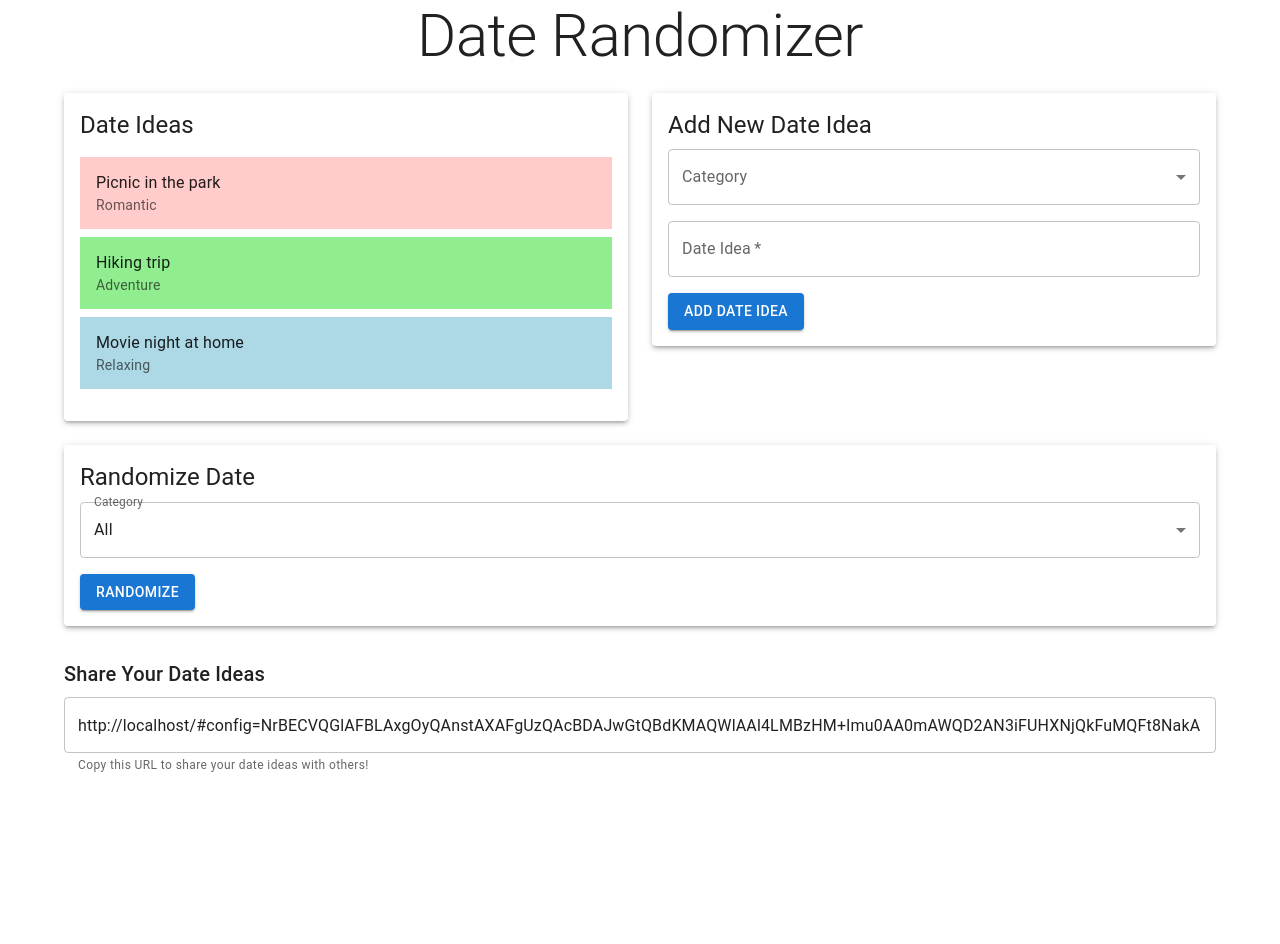
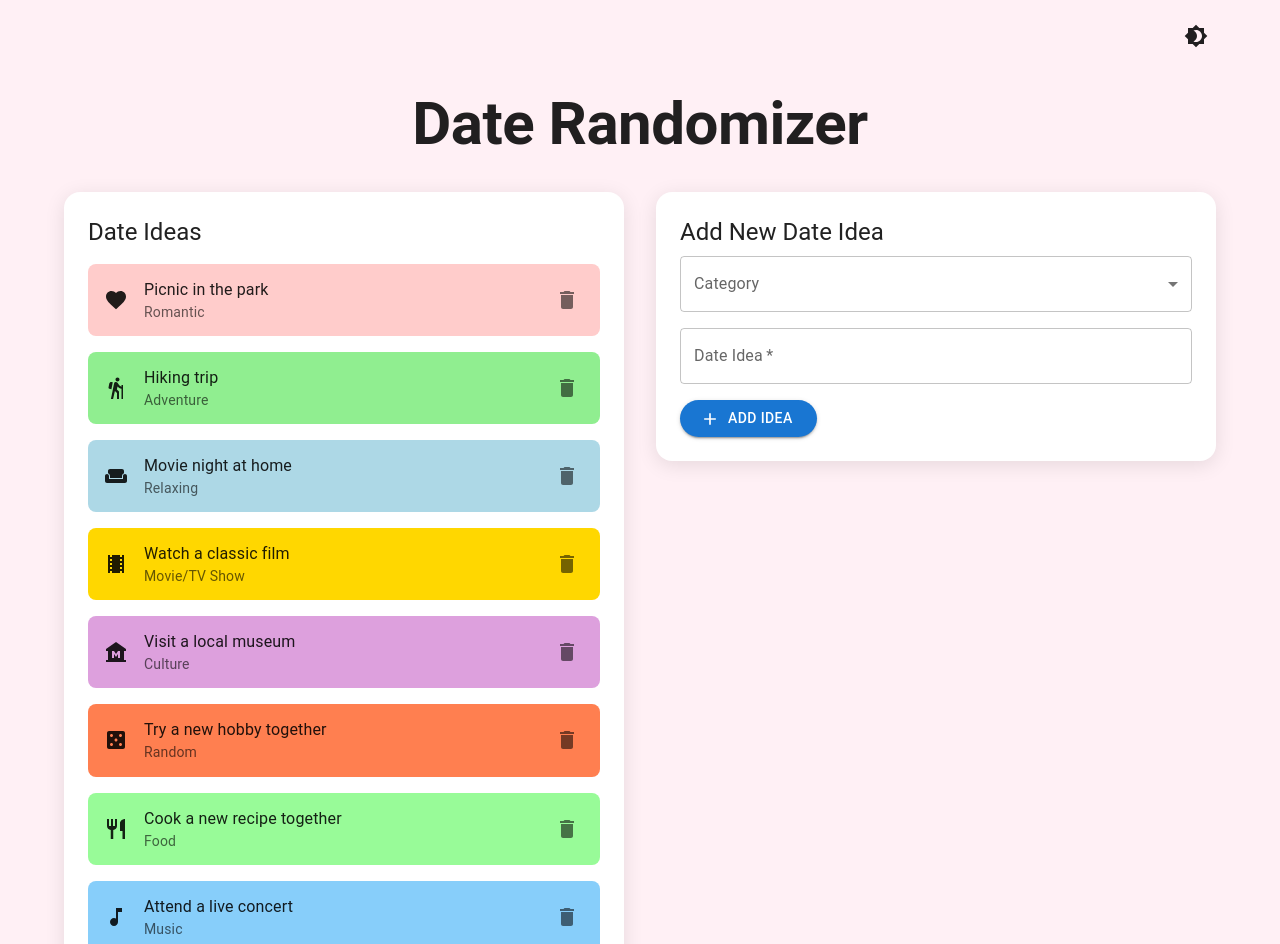
Before and after one commit to vzeddie/date-randomizer, a React (Create React App) app: page / in a window 1280 px wide. Shown: the top 944 px of the page. Before the commit the page ends 800 px from the top, so only its background shows below. Built offline with nearby package versions, Linux system fonts and the light colour scheme.

Commit message:
updates!

```diff
--- a/src/App.js
+++ b/src/App.js
@@ -1,14 +1,73 @@
 import React, { useState, useEffect } from 'react';
-import { Container, Grid, Typography, Modal, Box, TextField } from '@mui/material';
+import { Container, Grid, Typography, Modal, Box, TextField, Paper, Fade, IconButton, Zoom } from '@mui/material';
+import { ThemeProvider, createTheme } from '@mui/material/styles';
+import { Brightness4, Brightness7, Favorite, Hiking, Weekend, LocalMovies, Museum, Casino, Restaurant, MusicNote, ShoppingCart } from '@mui/icons-material';
 import DateList from './components/DateList';
 import AddDateForm from './components/AddDateForm';
 import RandomizeDate from './components/RandomizeDate';
 import { encodeConfig, decodeConfig } from './utils/configEncoder';
 
+const getCategoryColors = (mode) => ({
+  Romantic: mode === 'light' ? '#ffcccb' : '#4a3034',
+  Adventure: mode === 'light' ? '#90ee90' : '#2d4a34',
+  Relaxing: mode === 'light' ? '#add8e6' : '#2d3e4a',
+  'Movie/TV Show': mode === 'light' ? '#ffd700' : '#4a4a2d',
+  Culture: mode === 'light' ? '#dda0dd' : '#4a2d4a',
+  Random: mode === 'light' ? '#ff7f50' : '#4a3d2d',
+  Food: mode === 'light' ? '#98fb98' : '#2d4a3d',
+  Music: mode === 'light' ? '#87cefa' : '#2d3d4a',
+  Shopping: mode === 'light' ? '#f08080' : '#4a2d2d',
+});
+
+const categoryIcons = {
+  Romantic: <Favorite />,
+  Adventure: <Hiking />,
+  Relaxing: <Weekend />,
+  'Movie/TV Show': <LocalMovies />,
+  Culture: <Museum />,
+  Random: <Casino />,
+  Food: <Restaurant />,
+  Music: <MusicNote />,
+  Shopping: <ShoppingCart />,
+};
+
+const getTheme = (mode) => createTheme({
+  palette: {
+    mode,
+    background: {
+      default: mode === 'light' ? '#fff0f5' : '#333333',
+      paper: mode === 'light' ? '#ffffff' : '#424242',
+    },
+  },
+  components: {
+    MuiPaper: {
+      styleOverrides: {
+        root: {
+          borderRadius: 16,
+          boxShadow: '0 4px 20px rgba(0,0,0,0.1)',
+        },
+      },
+    },
+    MuiButton: {
+      styleOverrides: {
+        root: {
+          borderRadius: 20,
+        },
+      },
+    },
+  },
+});
+
 const initialDates = [
   { id: 1, category: 'Romantic', name: 'Picnic in the park' },
   { id: 2, category: 'Adventure', name: 'Hiking trip' },
   { id: 3, category: 'Relaxing', name: 'Movie night at home' },
+  { id: 4, category: 'Movie/TV Show', name: 'Watch a classic film' },
+  { id: 5, category: 'Culture', name: 'Visit a local museum' },
+  { id: 6, category: 'Random', name: 'Try a new hobby together' },
+  { id: 7, category: 'Food', name: 'Cook a new recipe together' },
+  { id: 8, category: 'Music', name: 'Attend a live concert' },
+  { id: 9, category: 'Shopping', name: 'Explore a flea market' },
 ];
 
 function App() {
@@ -16,15 +75,19 @@ function App() {
   const [randomDate, setRandomDate] = useState(null);
   const [openModal, setOpenModal] = useState(false);
   const [shareUrl, setShareUrl] = useState('');
+  const [mode, setMode] = useState('light');
+
+  const theme = React.useMemo(() => getTheme(mode), [mode]);
+  const categoryColors = React.useMemo(() => getCategoryColors(mode), [mode]);
 
   useEffect(() => {
-    const hash = window.location.hash.substring(8); // Remove '#config='
+    const hash = window.location.hash.substring(8);
     if (hash) {
       const decodedDates = decodeConfig(hash);
       setDates(decodedDates);
     }
     updateShareUrl(dates);
-  }, []);
+  }, [dates]); // Add dates to the dependency array
 
   const addDate = (newDate) => {
     const updatedDates = [...dates, { id: dates.length + 1, ...newDate }];
@@ -40,6 +103,13 @@ function App() {
     setOpenModal(true);
   };
 
+  const deleteDate = (id) => {
+    const updatedDates = dates.filter(date => date.id !== id);
+    setDates(updatedDates);
+    updateUrlHash(updatedDates);
+    updateShareUrl(updatedDates);
+  };
+
   const updateUrlHash = (updatedDates) => {
     const encodedConfig = encodeConfig(updatedDates);
     window.location.hash = `config=${encodedConfig}`;
@@ -51,43 +121,83 @@ function App() {
     setShareUrl(url);
   };
 
+  const toggleMode = () => {
+    setMode((prevMode) => (prevMode === 'light' ? 'dark' : 'light'));
+  };
+
   return (
+    <ThemeProvider theme={theme}>
+      <Box sx={{ bgcolor: 'background.default', minHeight: '100vh', transition: 'background-color 0.3s' }}>
         <Container maxWidth="lg">
-      <Typography variant="h2" align="center" gutterBottom>
+          <Box sx={{ display: 'flex', justifyContent: 'flex-end', pt: 2 }}>
+            <IconButton onClick={toggleMode} color="inherit">
+              {mode === 'dark' ? <Brightness7 /> : <Brightness4 />}
+            </IconButton>
+          </Box>
+          <Typography variant="h2" align="center" gutterBottom sx={{ fontWeight: 'bold', my: 4, color: 'text.primary' }}>
             Date Randomizer
           </Typography>
-      <Grid container spacing={3}>
+          <Grid container spacing={4}>
+            <Fade in={true} timeout={800}>
               <Grid item xs={12} md={6}>
-          <DateList dates={dates} />
+                <DateList
+                  dates={dates}
+                  categoryColors={categoryColors}
+                  categoryIcons={categoryIcons}
+                  onDelete={deleteDate}
+                />
               </Grid>
+            </Fade>
+            <Fade in={true} timeout={800} style={{ transitionDelay: '200ms' }}>
               <Grid item xs={12} md={6}>
                 <AddDateForm addDate={addDate} />
               </Grid>
+            </Fade>
           </Grid>
+          <Fade in={true} timeout={800} style={{ transitionDelay: '400ms' }}>
+            <Box mt={4}>
               <RandomizeDate dates={dates} onRandomize={handleRandomize} />
-      <Modal open={openModal} onClose={() => setOpenModal(false)}>
-        <Box sx={{
-          position: 'absolute',
-          top: '50%',
-          left: '50%',
-          transform: 'translate(-50%, -50%)',
+            </Box>
+          </Fade>
+          <Modal
+            open={openModal}
+            onClose={() => setOpenModal(false)}
+            sx={{
+              display: 'flex',
+              alignItems: 'center',
+              justifyContent: 'center',
+            }}
+          >
+            <Zoom in={openModal} timeout={300}>
+              <Paper sx={{
                 width: 400,
-          bgcolor: 'background.paper',
+                p: 4,
                 boxShadow: 24,
-          p: 4,
+                borderRadius: 4,
+                bgcolor: randomDate ? categoryColors[randomDate.category] : 'background.paper',
+                color: mode === 'dark' ? 'white' : 'black',
               }}>
-          <Typography variant="h6" component="h2">
-            Random Date Idea
+                <Typography variant="h6" component="h2" gutterBottom>
+                  Here's your random date idea!
                 </Typography>
                 {randomDate && (
-            <Typography sx={{ mt: 2 }}>
-              Category: {randomDate.category}<br />
+                  <Box sx={{ mt: 2, display: 'flex', alignItems: 'center' }}>
+                    {categoryIcons[randomDate.category]}
+                    <Box sx={{ ml: 2 }}>
+                      <Typography variant="subtitle1" sx={{ fontWeight: 'bold' }}>
+                        Category: {randomDate.category}
+                      </Typography>
+                      <Typography variant="body1">
                         Date Idea: {randomDate.name}
                       </Typography>
+                    </Box>
+                  </Box>
                 )}
-        </Box>
+              </Paper>
+            </Zoom>
           </Modal>
-      <Box sx={{ mt: 4, mb: 2 }}>
+          <Fade in={true} timeout={800} style={{ transitionDelay: '600ms' }}>
+            <Paper sx={{ mt: 4, mb: 2, p: 3 }}>
               <Typography variant="h6" gutterBottom>
                 Share Your Date Ideas
               </Typography>
@@ -100,8 +210,11 @@ function App() {
                 }}
                 helperText="Copy this URL to share your date ideas with others!"
               />
+            </Paper>
+          </Fade>
+        </Container>
       </Box>
-    </Container>
+    </ThemeProvider>
   );
 }
 
--- a/src/components/AddDateForm.js
+++ b/src/components/AddDateForm.js
@@ -1,5 +1,6 @@
 import React, { useState } from 'react';
 import { Paper, Typography, TextField, Button, Select, MenuItem, FormControl, InputLabel } from '@mui/material';
+import { Add } from '@mui/icons-material';
 
 function AddDateForm({ addDate }) {
   const [category, setCategory] = useState('');
@@ -15,7 +16,7 @@ function AddDateForm({ addDate }) {
   };
 
   return (
-    <Paper elevation={3} sx={{ p: 2 }}>
+    <Paper elevation={3} sx={{ p: 3 }}>
       <Typography variant="h5" gutterBottom>Add New Date Idea</Typography>
       <form onSubmit={handleSubmit}>
         <FormControl fullWidth sx={{ mb: 2 }}>
@@ -24,6 +25,12 @@ function AddDateForm({ addDate }) {
             <MenuItem value="Romantic">Romantic</MenuItem>
             <MenuItem value="Adventure">Adventure</MenuItem>
             <MenuItem value="Relaxing">Relaxing</MenuItem>
+            <MenuItem value="Movie/TV Show">Movie/TV Show</MenuItem>
+            <MenuItem value="Culture">Culture</MenuItem>
+            <MenuItem value="Random">Random</MenuItem>
+            <MenuItem value="Food">Food</MenuItem>
+            <MenuItem value="Music">Music</MenuItem>
+            <MenuItem value="Shopping">Shopping</MenuItem>
           </Select>
         </FormControl>
         <TextField
@@ -34,8 +41,17 @@ function AddDateForm({ addDate }) {
           required
           sx={{ mb: 2 }}
         />
-        <Button type="submit" variant="contained" color="primary">
-          Add Date Idea
+        <Button
+          type="submit"
+          variant="contained"
+          color="primary"
+          startIcon={<Add />}
+          sx={{
+            borderRadius: 20,
+            px: 3,
+          }}
+        >
+          Add Idea
         </Button>
       </form>
     </Paper>
--- a/src/components/DateList.js
+++ b/src/components/DateList.js
@@ -1,5 +1,7 @@
 import React from 'react';
-import { List, ListItem, ListItemText, Paper, Typography } from '@mui/material';
+import { List, ListItem, ListItemText, Paper, Typography, Fade, IconButton, Box } from '@mui/material';
+import { Delete } from '@mui/icons-material';
+import { Favorite, Hiking, Weekend } from '@mui/icons-material';
 
 const categoryColors = {
   Romantic: '#ffcccb',
@@ -7,15 +9,53 @@ const categoryColors = {
   Relaxing: '#add8e6',
 };
 
-function DateList({ dates }) {
+const categoryIcons = {
+  Romantic: <Favorite />,
+  Adventure: <Hiking />,
+  Relaxing: <Weekend />,
+};
+
+function DateList({ dates, categoryColors, categoryIcons, onDelete }) {
   return (
-    <Paper elevation={3} sx={{ p: 2 }}>
+    <Paper elevation={3} sx={{ p: 3 }}>
       <Typography variant="h5" gutterBottom>Date Ideas</Typography>
       <List>
-        {dates.map((date) => (
-          <ListItem key={date.id} sx={{ bgcolor: categoryColors[date.category], mb: 1 }}>
-            <ListItemText primary={date.name} secondary={date.category} />
-          </ListItem>
+        {dates.map((date, index) => (
+          <Fade in={true} timeout={500} style={{ transitionDelay: `${index * 100}ms` }} key={date.id}>
+            <ListItem
+              sx={{
+                bgcolor: categoryColors[date.category],
+                mb: 2,
+                borderRadius: 2,
+                transition: 'transform 0.2s',
+                '&:hover': {
+                  transform: 'scale(1.02)',
+                },
+              }}
+            >
+              <Box sx={{ display: 'flex', alignItems: 'center', flexGrow: 1 }}>
+                {categoryIcons[date.category]}
+                <ListItemText
+                  primary={date.name}
+                  secondary={date.category}
+                  sx={{ ml: 2 }}
+                />
+              </Box>
+              <IconButton
+                onClick={() => onDelete(date.id)}
+                size="small"
+                sx={{
+                  '&:hover': {
+                    color: 'error.main',
+                    transform: 'scale(1.1)',
+                  },
+                  transition: 'all 0.2s',
+                }}
+              >
+                <Delete />
+              </IconButton>
+            </ListItem>
+          </Fade>
         ))}
       </List>
     </Paper>
--- a/src/components/RandomizeDate.js
+++ b/src/components/RandomizeDate.js
@@ -1,5 +1,6 @@
 import React, { useState } from 'react';
 import { Paper, Typography, Button, Select, MenuItem, FormControl, InputLabel } from '@mui/material';
+import { Casino } from '@mui/icons-material';
 
 function RandomizeDate({ dates, onRandomize }) {
   const [category, setCategory] = useState('All');
@@ -9,7 +10,7 @@ function RandomizeDate({ dates, onRandomize }) {
   };
 
   return (
-    <Paper elevation={3} sx={{ p: 2, mt: 3 }}>
+    <Paper elevation={3} sx={{ p: 3 }}>
       <Typography variant="h5" gutterBottom>Randomize Date</Typography>
       <FormControl fullWidth sx={{ mb: 2 }}>
         <InputLabel>Category</InputLabel>
@@ -18,9 +19,24 @@ function RandomizeDate({ dates, onRandomize }) {
           <MenuItem value="Romantic">Romantic</MenuItem>
           <MenuItem value="Adventure">Adventure</MenuItem>
           <MenuItem value="Relaxing">Relaxing</MenuItem>
+          <MenuItem value="Movie/TV Show">Movie/TV Show</MenuItem>
+          <MenuItem value="Culture">Culture</MenuItem>
+          <MenuItem value="Random">Random</MenuItem>
+          <MenuItem value="Food">Food</MenuItem>
+          <MenuItem value="Music">Music</MenuItem>
+          <MenuItem value="Shopping">Shopping</MenuItem>
         </Select>
       </FormControl>
-      <Button variant="contained" color="primary" onClick={handleRandomize}>
+      <Button
+        variant="contained"
+        color="secondary"
+        onClick={handleRandomize}
+        startIcon={<Casino />}
+        sx={{
+          borderRadius: 20,
+          px: 3,
+        }}
+      >
         Randomize
       </Button>
     </Paper>
```
Also changed, not shown: k8s-ingress.yaml (added, +25 -0 lines), src/components/RandomizeIdea.js (deleted, +0 -30 lines). Lines whose indentation alone changed are shown as unchanged.
